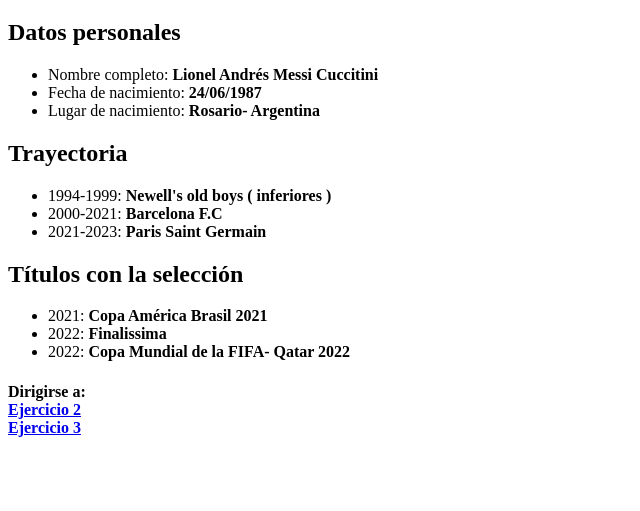
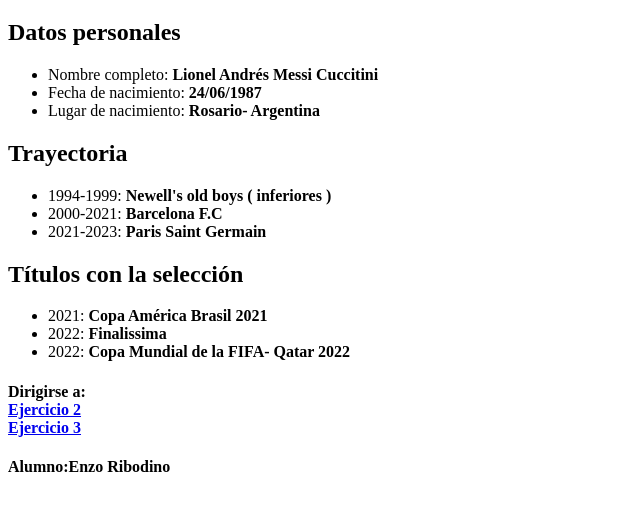
Before and after one commit to enzoribodino/entrega1nucba, a plain HTML site: page index.html in a window 1280 px wide. Shown: the part 61-572 px from the top of the page, without its empty margins (0-640 px from the left). Drawn offline with Linux system fonts and the light colour scheme.

Commit message:
entrega formulario

```diff
--- a/index.html
+++ b/index.html
@@ -11,7 +11,6 @@
 </header>
 
 <main>
-
 
         <section>
     <H2>Datos personales</H2>
@@ -55,6 +54,7 @@
          <a href="./index2.html" target="_blank"> Ejercicio 2</a> <br>
         <a href="./index3.html" target="_blank"> Ejercicio 3</a>
     </h4>
+    <h4> Alumno:Enzo Ribodino</h4>
 </footer>
 
 </body>
```
